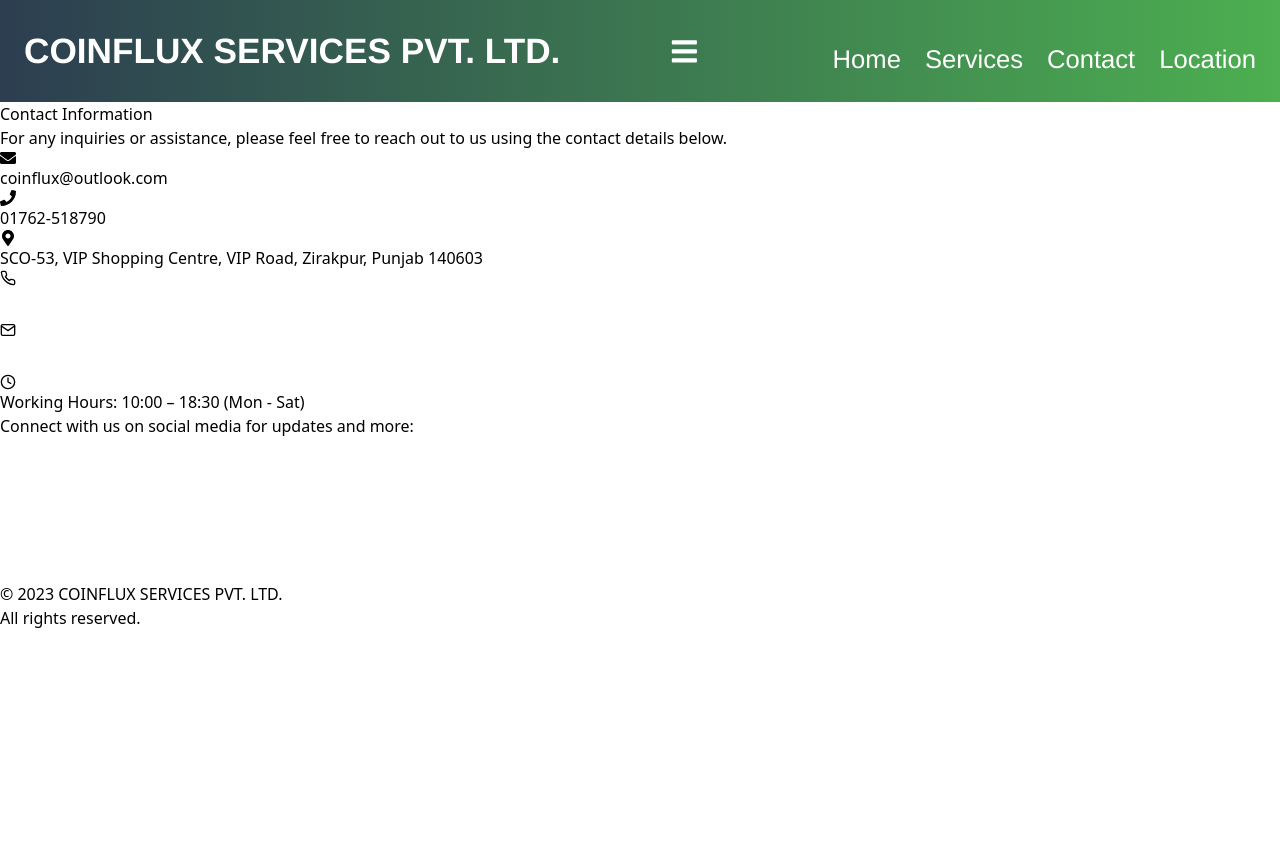
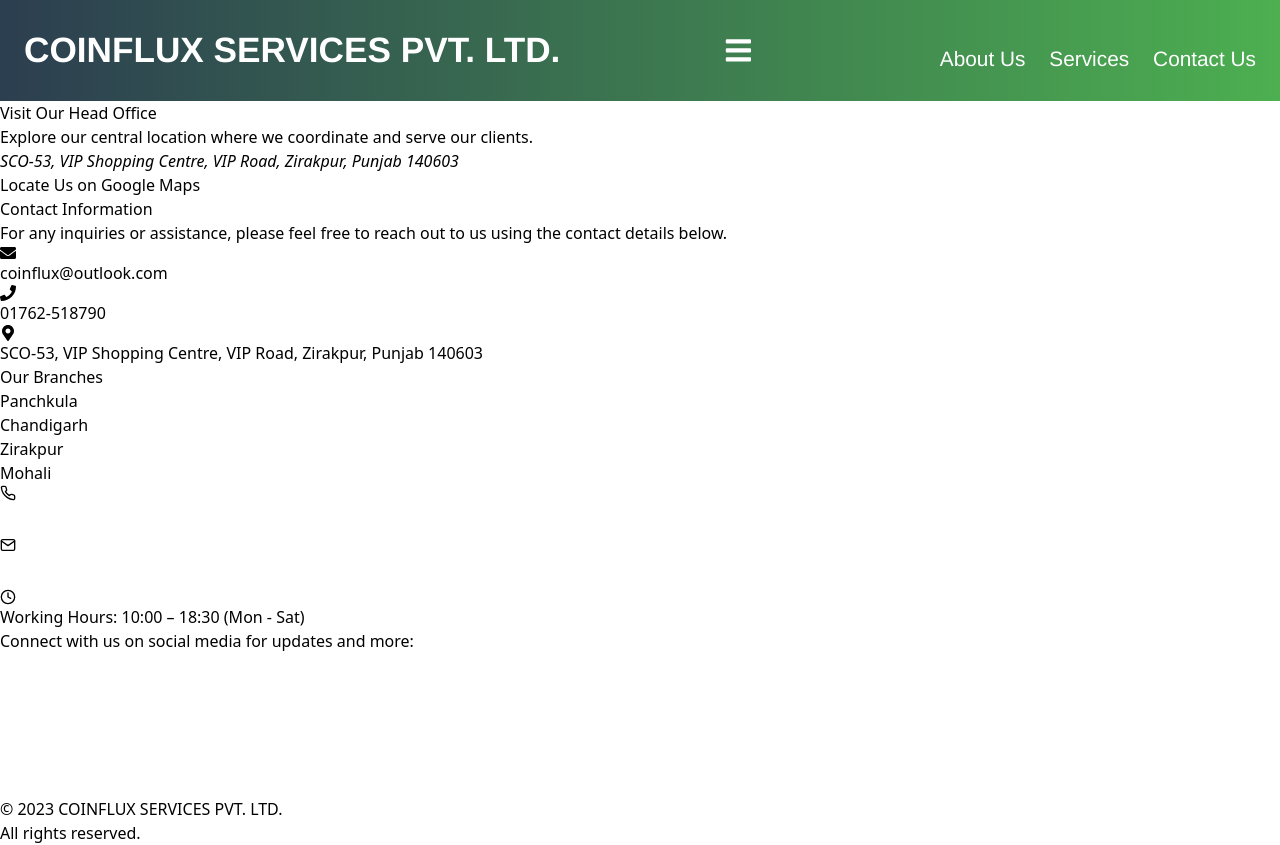
Before and after one commit to himu23369/coinflux, a React (Vite) app: page /contact in a window 1280 px wide. Before the commit the page ends 800 px from the top, so only its background shows below. Built offline with nearby package versions, Linux system fonts and the light colour scheme.

Commit message:
Location merged to Contact

```diff
--- a/src/components/ContactUs.jsx
+++ b/src/components/ContactUs.jsx
@@ -1,8 +1,12 @@
 import React from 'react';
 import { FaEnvelope, FaPhone, FaMapMarkerAlt } from 'react-icons/fa';
+import Branches from './Branches';
+import HeadOffice from './HeadOffice';
 
 const ContactUs = () => {
   return (
+    <>
+    <HeadOffice />
     <section className="bg-gray-100 p-8">
       <div className="container mx-auto">
         <h2 className="text-4xl font-bold mb-8">Contact Information</h2>
@@ -33,6 +37,8 @@
         </div>
       </div>
     </section>
+    <Branches/>
+    </>
   );
 };
 
--- a/src/components/HeaderNavbar.jsx
+++ b/src/components/HeaderNavbar.jsx
@@ -25,8 +25,8 @@
   };
 
   const logoStyle = {
-    height: '3.8rem',
-    width: '10rem',
+    height: '2.6rem',
+    width: '5.2rem',
     marginRight: '1rem', // Adjusted margin
   };
 
@@ -35,6 +35,12 @@
     fontWeight: 'bold',
     display: 'flex',
     alignItems: 'center',
+  };
+
+  const companyNameMobileStyle = {
+    ...companyNameStyle,
+    marginLeft: isMobileNavOpen ? '1rem' : '0', // Adjusted margin when mobile nav is open
+    transition: 'margin 0.3s ease-in-out', // Added transition for smooth animation
   };
 
   const navbarStyle = {
@@ -48,7 +54,7 @@
   const navItemStyle = {
     marginTop: '1rem',
     marginLeft: '1.5rem',
-    fontSize: '1.6rem', // Adjusted font size
+    fontSize: '1.3rem', // Adjusted font size
   };
 
   const mobileNavButtonStyle = {
@@ -63,11 +69,10 @@
   return (
     <header style={headerStyle} className="lg:flex lg:justify-between lg:items-center">
       <div className="container mx-auto" style={containerStyle}>
-
         <div className="flex" style={logoContainerStyle}>
-          {/* <img src={logo} alt="Logo" style={logoStyle} />  */}
           <div>
-            <div style={companyNameStyle}>
+            <div style={isMobileNavOpen ? companyNameMobileStyle : companyNameStyle}>
+              {/* <img src={logo} alt="Logo" style={logoStyle} /> */}
               COINFLUX SERVICES PVT. LTD.
             </div>
           </div>
@@ -82,10 +87,10 @@
         {isMobileNavOpen && (
           <div className="lg:hidden mt-4">
             <ul style={navbarStyle} className="flex flex-col items-center">
-              <li style={navItemStyle}><Link to="/" onClick={toggleMobileNav}>Home</Link></li>
+              <li style={navItemStyle}><Link to="/" onClick={toggleMobileNav}>About Us</Link></li>
               <li style={navItemStyle}><Link to="/services" onClick={toggleMobileNav}>Services</Link></li>
-              <li style={navItemStyle}><Link to="/contact" onClick={toggleMobileNav}>Contact</Link></li>
-              <li style={navItemStyle}><Link to="/location" onClick={toggleMobileNav}>Location</Link></li>
+              <li style={navItemStyle}><Link to="/contact" onClick={toggleMobileNav}>Contact Us</Link></li>
+              {/* <li style={navItemStyle}><Link to="/location" onClick={toggleMobileNav}>Location</Link></li> */}
             </ul>
           </div>
         )}
@@ -93,13 +98,12 @@
         {/* Desktop Navigation */}
         <nav className="lg:flex hidden ml-auto">
           <ul style={navbarStyle} className="flex items-center">
-            <li style={navItemStyle}><Link to="/">Home</Link></li>
+            <li style={navItemStyle}><Link to="/">About Us</Link></li>
             <li style={navItemStyle}><Link to="/services">Services</Link></li>
-            <li style={navItemStyle}><Link to="/contact">Contact</Link></li>
-            <li style={navItemStyle}><Link to="/location">Location</Link></li>
+            <li style={navItemStyle}><Link to="/contact">Contact Us</Link></li>
+            {/* <li style={navItemStyle}><Link to="/location">Location</Link></li> */}
           </ul>
         </nav>
-
       </div>
     </header>
   );
```
